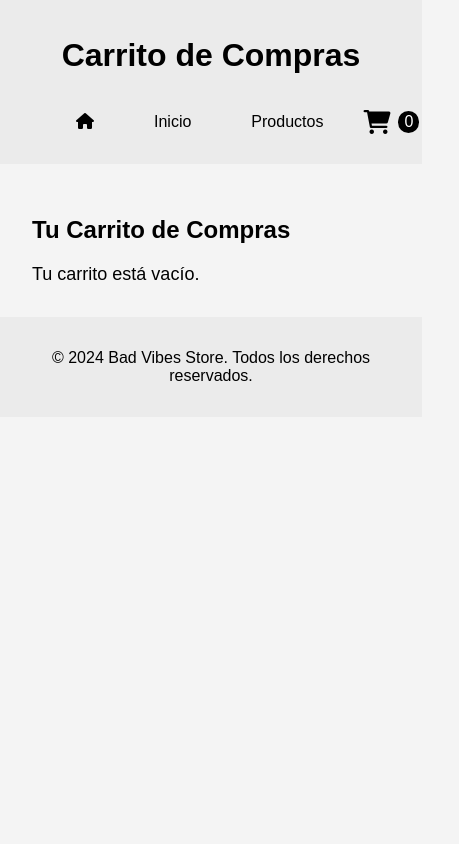
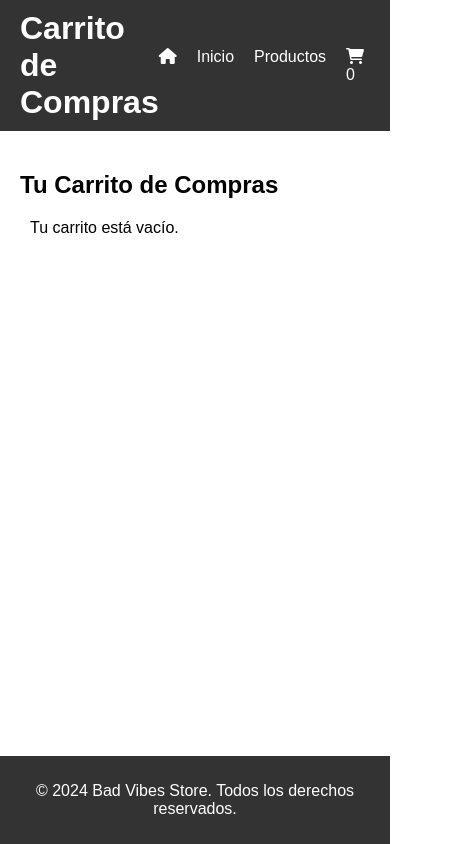
Before and after one commit to Badvibes-store/Oficial, a plain HTML site: page carrito.html in a window 390 px wide. Shown: the whole page, 459 px wide, since content can reach past the window. Drawn offline with Linux system fonts and the light colour scheme.

Commit message:
Update styles.css

```diff
--- a/styles.css
+++ b/styles.css
@@ -1,220 +1,143 @@
-/* Estilos generales */
-html, body {
+/* Estilos Generales */
+body {
+    font-family: Arial, sans-serif;
     margin: 0;
     padding: 0;
     box-sizing: border-box;
-    width: 100%;
-    height: 100%;
 }
 
-body {
-    font-family: 'Arial', sans-serif;
-    background-color: #f4f4f4;
+header {
+    background-color: #333;
+    color: white;
+    padding: 10px 20px;
+    display: flex;
+    justify-content: space-between;
+    align-items: center;
 }
 
-/* Cabecera */
-header {
-    background-color: #EBEBEB;
-    color: #000000;
-    padding: 1em;
-    text-align: center;
-    width: 100%;
+header h1 {
+    margin: 0;
 }
 
-/* Navegación */
 nav {
-    display: flex;
-    justify-content: space-between; /* Distribuye los elementos a lo largo del espacio disponible */
-    align-items: center;
-    padding: 0 20px; /* Añade un poco de relleno a los lados */
-}
-
-
-nav ul {
-    list-style-type: none;
-    padding: 0;
-    margin: 0;
     display: flex;
 }
 
-nav ul.nav-left {
-    display: flex; /* Alinea los elementos dentro de esta lista horizontalmente */
+nav ul {
+    list-style: none;
+    margin: 0;
+    padding: 0;
+    display: flex;
 }
 
-nav ul.nav-left li {
-    margin-left: 20px; /* Espacio entre los elementos del menú */
+nav ul li {
+    margin-right: 20px;
 }
 
-nav ul.nav-left li a {
-    padding: 14px 20px;
+nav ul li a {
+    color: white;
     text-decoration: none;
-    color: black; /* Color negro para los enlaces */
+    font-size: 16px;
 }
 
-
-nav ul.nav-left li a:hover {
-    background-color: #111;
-    color: white; /* Cambia el color del texto al pasar el ratón */
+nav ul li a:hover {
+    text-decoration: underline;
 }
 
-nav ul.nav-right {
-    display: flex; /* Alinea los elementos dentro de esta lista horizontalmente */
+/* Estilos del Carrito */
+#carrito {
+    padding: 20px;
 }
 
-nav ul.nav-right li {
-    margin-right: 20px; /* Espacio entre los elementos del menú */
+#carrito-items {
+    margin-bottom: 20px;
 }
 
-
-/* Estilos para el ícono de la casa */
-nav ul.nav-right li a i.fas.fa-home {
-    color: black; /* Color negro para el ícono de la casa */
-    font-size: 24px; /* Tamaño del ícono */
-}
-
-
-nav ul.nav-right li a {
-    display: flex;
-    align-items: center;
-    padding: 14px 20px;
-    text-decoration: none;
-    color: black; /* Color negro para el texto del carrito */
-}
-
-/* Ajustar el ícono del carrito */
-nav ul.nav-right i {
-    font-size: 24px; /* Tamaño del ícono */
-    margin-right: 8px; /* Espacio entre el ícono y el número del carrito */
-}
-
-#carrito-count {
-    font-size: 16px; /* Tamaño del número del carrito */
-    background-color: #000000;
-    color: white;
-    padding: 2px 6px;
-    border-radius: 12px;
-}
-
-/* Sección principal */
-section {
-    padding: 2em;
-    margin: 0 auto;
-    max-width: 100%;
-    box-sizing: border-box;
-}
-
-/* Estilo para los productos */
-.producto {
-    display: inline-block;
-    margin: 10px;
-    text-align: center;
-}
-
-.producto img {
-    max-width: 100%; /* Asegura que las imágenes no excedan el ancho del contenedor */
-    height: auto;
-}
-
-button {
-    background-color: #28a745;
-    color: white;
-    border: none;
-    padding: 10px;
-    cursor: pointer;
-    transition: background-color 0.3s ease;
-}
-
-button:hover {
-    background-color: #218838;
-}
-
-/* Estilos específicos para la página del carrito */
 #carrito-items div {
-    display: flex;
-    align-items: center;
-    margin-bottom: 15px;
+    margin-bottom: 10px;
 }
 
 #carrito-items img {
-    margin-right: 10px;
     vertical-align: middle;
-    width: 100px;
 }
 
 #carrito-items p {
+    display: inline;
     margin: 0;
-    font-size: 18px;
+    padding-left: 10px;
 }
 
-#comprar-btn {
-    background-color: #007bff;
-    color: white;
-    padding: 10px 20px;
-    border: none;
-    cursor: pointer;
-    transition: background-color 0.3s ease;
-}
-
-#comprar-btn:hover {
-    background-color: #000000;
-}
-
-/* Estilo para los botones de quitar artículo (color rojo) */
+/* Botón Quitar */
 .remove-item {
-    background-color: #dc3545; /* Rojo */
+    background-color: red;
     color: white;
     border: none;
     padding: 5px 10px;
     cursor: pointer;
-    margin-left: 15px; /* Añade espacio entre el texto del producto y el botón */
-    transition: background-color 0.3s ease;
 }
 
 .remove-item:hover {
-    background-color: #c82333; /* Rojo más oscuro al hacer hover */
+    background-color: darkred;
 }
 
-/* Estilos del pie de página */
-footer {
-    text-align: center;
-    padding: 1em;
-    background-color: #EBEBEB;
-    color: #000000;
-    position: relative;
-    width: 100%;
-    bottom: 0;
+/* Botón Comprar */
+#comprar-btn {
+    background-color: green;
+    color: white;
+    border: none;
+    padding: 10px 20px;
+    cursor: pointer;
+    font-size: 16px;
 }
 
-/* Media Queries para pantallas pequeñas */
-@media (max-width: 768px) {
-    nav ul {
-        text-align: center;
+#comprar-btn:hover {
+    background-color: darkgreen;
 }
 
-    nav ul.nav-left,
-    nav ul.nav-right {
-        margin: 0;
-    }
-
-    nav ul.nav-left li,
-    nav ul.nav-right li {
-        display: inline-block;
+/* Sección de Productos */
+#productos {
+    padding: 20px;
 }
 
 .producto {
-        width: 100%;
-        box-sizing: border-box;
-    }
+    margin-bottom: 20px;
 }
 
-/* Media Queries para pantallas muy pequeñas (móviles) */
-@media (max-width: 480px) {
-    #ver-productos-btn {
-        font-size: 14px;
-        padding: 8px 16px;
+.producto img {
+    display: block;
+    margin-bottom: 10px;
 }
 
-    #carrito-items img {
-        width: 80px; /* Reducir tamaño de imagen en pantallas muy pequeñas */
+.producto p {
+    margin: 0;
+    padding: 0;
 }
+
+/* Botón Añadir al Carrito */
+.add-to-cart {
+    background-color: #007bff;
+    color: white;
+    border: none;
+    padding: 5px 10px;
+    cursor: pointer;
 }
+
+.add-to-cart:hover {
+    background-color: #0056b3;
+}
+
+/* Esconder Secciones */
+.hidden {
+    display: none;
+}
+
+/* Pie de Página */
+footer {
+    background-color: #333;
+    color: white;
+    text-align: center;
+    padding: 10px 0;
+    position: fixed;
+    bottom: 0;
+    width: 100%;
+}
```
Lines whose indentation alone changed are shown as unchanged.
